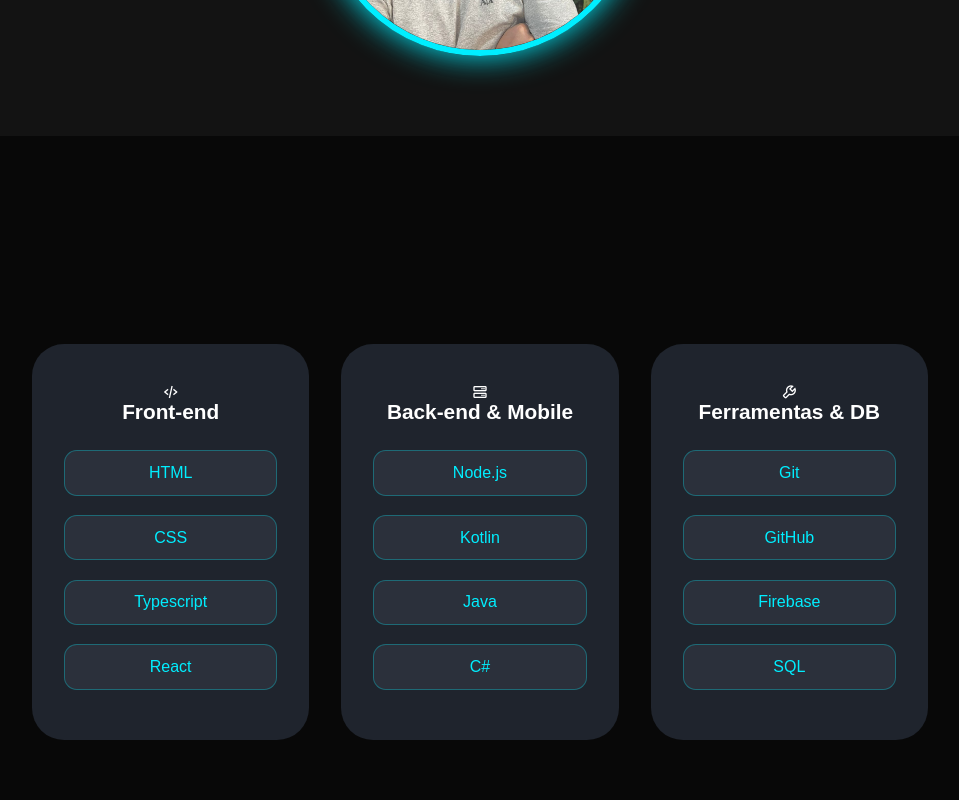
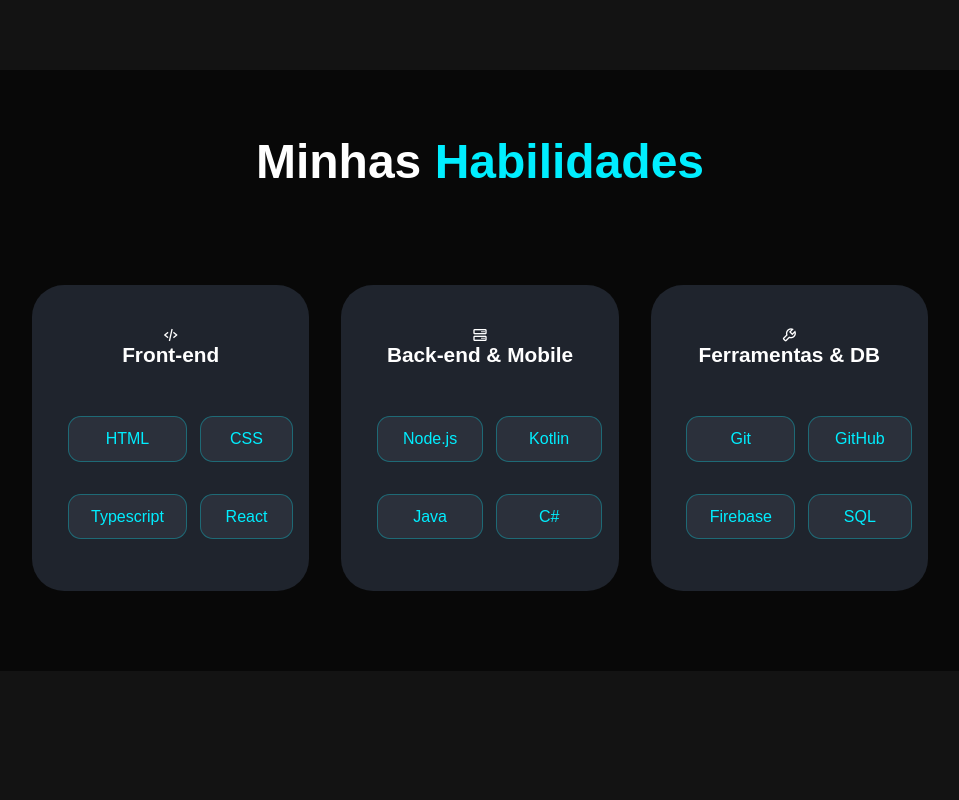
Before and after one commit to Lucas-S-De-Souza/Portifolio, a React (Vite) app: page / in a window 1280 px wide. Shown: the part 1640-2440 px from the top of the page, without its empty margins (160-1119 px from the left). Built offline with nearby package versions, Linux system fonts and the light colour scheme.

Commit message:
Mais ajustes nos cards

```diff
--- a/src/components/Skill/Skill.jsx
+++ b/src/components/Skill/Skill.jsx
@@ -1,38 +1,47 @@
 import styles from "./style.module.css";
 
 const Skill = () => {
-
   return (
+    <div className={styles.skillsWrapper}>
+      <h2 className="heading">
+        Minhas <span>Habilidades</span>
+      </h2>
 
       <div className={styles.skillsContainer}>
         <div className={styles.skillCard}>
           <i className="bx bx-code-alt"></i>
           <h3>Front-end</h3>
+          <div className={styles.subCardsContainer}>
             <span className={styles.subCard}>HTML</span>
             <span className={styles.subCard}>CSS</span>
             <span className={styles.subCard}>Typescript</span>
             <span className={styles.subCard}>React</span>
           </div>
+        </div>
 
         <div className={styles.skillCard}>
           <i className="bx bx-server"></i>
           <h3>Back-end & Mobile</h3>
+          <div className={styles.subCardsContainer}>
             <span className={styles.subCard}>Node.js</span>
             <span className={styles.subCard}>Kotlin</span>
             <span className={styles.subCard}>Java</span>
             <span className={styles.subCard}>C#</span>
           </div>
+        </div>
 
         <div className={styles.skillCard}>
           <i className="bx bx-wrench"></i>
           <h3>Ferramentas & DB</h3>
+          <div className={styles.subCardsContainer}>
             <span className={styles.subCard}>Git</span>
             <span className={styles.subCard}>GitHub</span>
             <span className={styles.subCard}>Firebase</span>
             <span className={styles.subCard}>SQL</span>
           </div>
         </div>
-
+      </div>
+    </div>
   );
 };
 
--- a/src/components/Skill/style.module.css
+++ b/src/components/Skill/style.module.css
@@ -1,10 +1,18 @@
-/* Container das Skills (Onde ficam os 3 cards principais) */
+.skillsWrapper {
+    width: 100%;
+    margin-top: 4rem;
+}
+
+.skillsWrapper .heading {
+    text-align: center;
+    margin-bottom: 3rem;
+}
+
 .skillsContainer {
     display: grid;
     grid-template-columns: repeat(3, 1fr);
     gap: 2rem;
-    margin-top: 3rem;
-    padding: 10rem 15% 5rem;
+    padding: 1rem 15% 5rem;
     width: 100%;
 }
 
@@ -13,7 +21,7 @@
     display: grid;
     /* Cria 2 colunas de tamanho idêntico */
     grid-template-columns: repeat(2, 1fr);
-    gap: 1rem;
+    gap: 0.8rem;
     margin-top: 1.5rem;
     width: 100%;
 }
@@ -46,12 +54,12 @@
 /* Ajuste no Card Principal para não ficar torto */
 .skillCard {
     background: #1f242d;
-    padding: 2.5rem 2rem;
+    padding: 2.5rem 1.5rem;
     border-radius: 2rem;
     display: flex;
     flex-direction: column;
     align-items: center;
-    min-height: 320px; /* Aumentei um pouco para caber as tags com folga */
+    border: 2px solid transparent;
 }
 
 .skillCard h3 {
--- a/src/components/Sobre/Sobre.jsx
+++ b/src/components/Sobre/Sobre.jsx
@@ -3,9 +3,7 @@
 const Sobre = () => {
   return (
     <section className={styles.sobre} id="sobre">
-      {/* Aqui usamos a classe que tem o display: flex */}
       <div className={styles.aboutContainer}>
-        {/* Envolvemos o título e os parágrafos em uma div de texto */}
         <div className={styles.aboutText}>
           <h2 className="heading">
             Sobre <span>Mim</span>
@@ -39,11 +37,9 @@
               de bastidores sólida.
             </p>
           </div>
-
-          {/* Lado da Imagem */}
-          <div className={styles.aboutImage}>
-            <img src="/imagens/perfil.jpeg" alt="Sobre mim" />
-          </div>
+        </div>
+        <div className={styles.aboutImage}>
+          <img src="/imagens/perfil.jpeg" alt="Sobre mim" />
         </div>
       </div>
     </section>
--- a/src/components/Sobre/style.module.css
+++ b/src/components/Sobre/style.module.css
@@ -42,9 +42,9 @@
   height: 20rem;
   object-fit: cover;
   border-radius: 50%;
-    border: .4rem solid var(--main-color);
+  border: 0.4rem solid var(--main-color);
   box-shadow: 0 0 2rem var(--main-color);
-    transition: .4s ease;
+  transition: 0.4s ease;
 }
 
 @media (max-width: 991px) {
```
Lines whose indentation alone changed are shown as unchanged.
